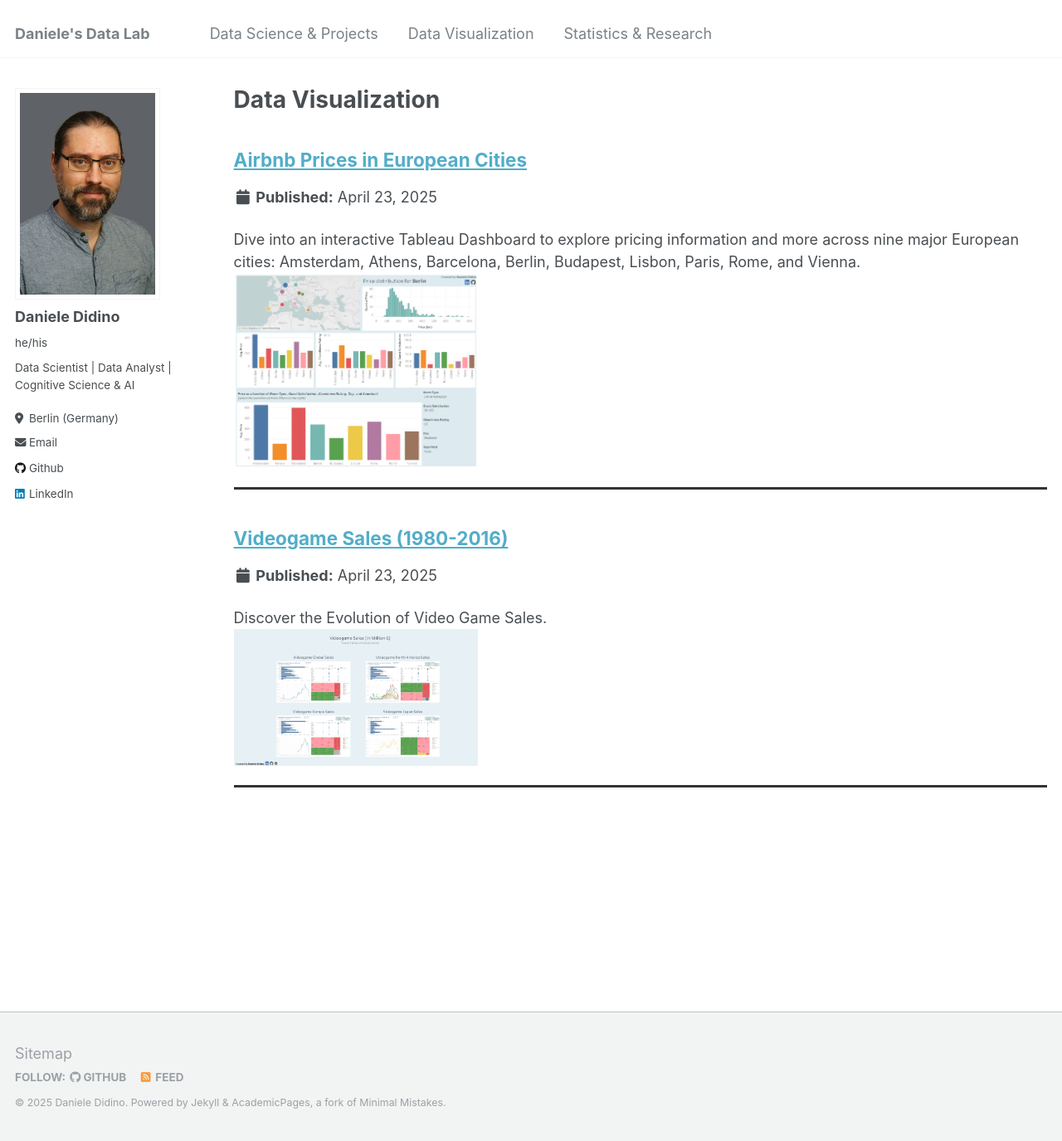
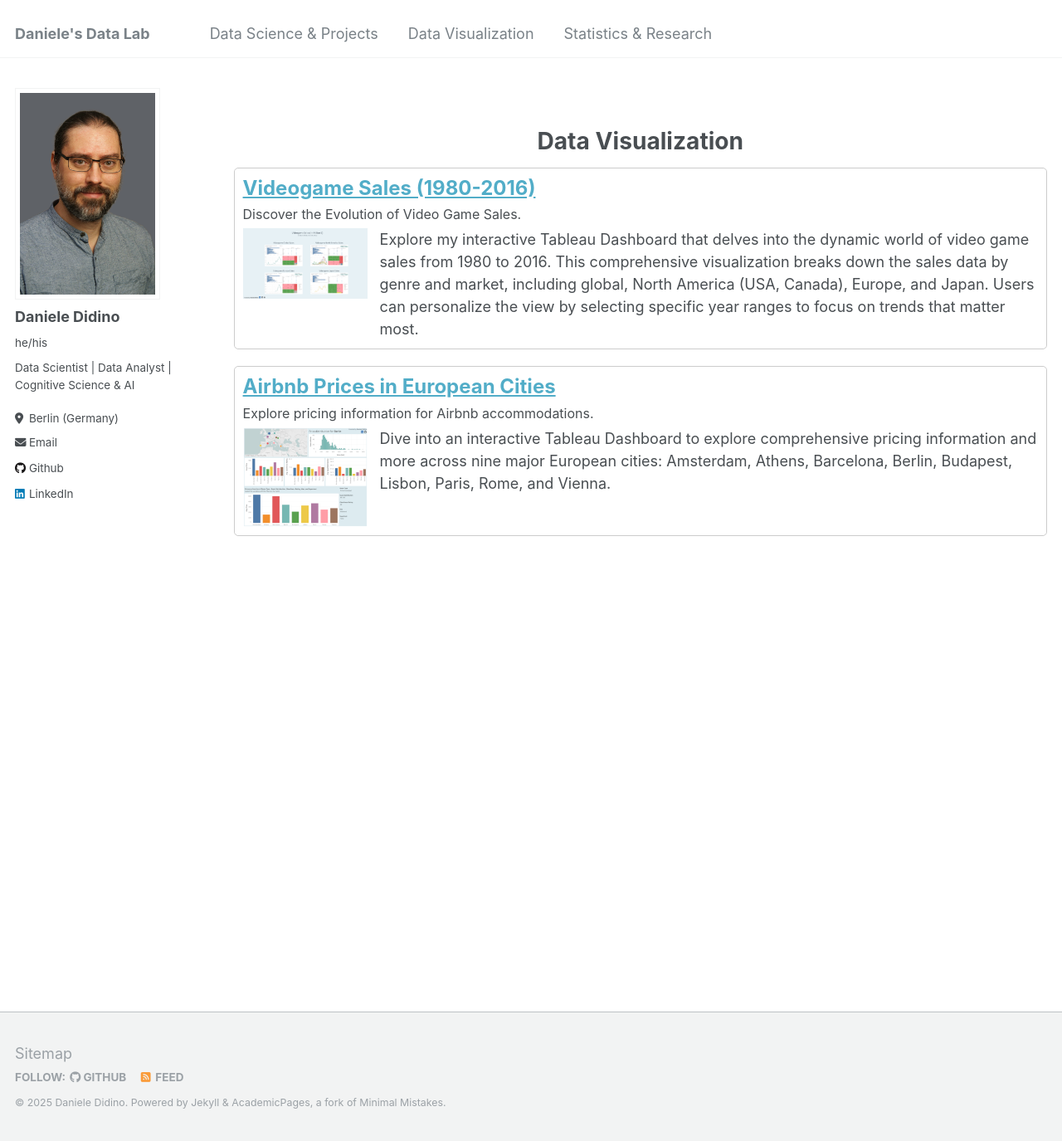
Before and after one commit to DanieleDidino/DanieleDidino.github.io, a Jekyll site: the page built from _pages/data_viz.html, in a window 1280 px wide and 1375 px high. Shown: the whole window at 83% size. Built offline with Jekyll 4.4.1, drawn with Linux system fonts in a browser that asks for light colours.

Commit message:
edit ddata viz page

```diff
--- a/_pages/data_viz.html
+++ b/_pages/data_viz.html
@@ -1,14 +1,99 @@
 ---
 layout: archive
-title: "Data Visualization"
 permalink: /data_viz/
 author_profile: true
 ---
 
+<!-- ---                         -->
+<!-- layout: archive             -->
+<!-- title: "Data Visualization" -->
+<!-- permalink: /data_viz/       -->
+<!-- author_profile: true        -->
+<!-- ---                         -->
+
+<head>
+  <link rel="icon" href="/assets/favicon.jpg" type="image/x-icon">
+</head>
+
 {% include base_path %}
 
+<style>
+  h1 {
+    text-align: center;
+  }
+  .project {
+      margin-bottom: 20px;
+      padding: 10px;
+      border: 1px solid #ccc;
+      border-radius: 5px;
+  }
+  .project-title {
+      font-size: 24px;
+      margin: 0;
+  }
+  .project-description {
+      font-size: 16px;
+      margin: 5px 0;
+  }
+  .project-body {
+      display: flex;
+      align-items: flex-start;
+  }
+  .project-body img {
+      max-width: 150px;
+      margin-right: 15px;
+  }
+  .project-body p {
+      margin: 0;
+  }
+  hr {
+    height:3px;
+    border:none;
+    color:#333;
+    background-color:#333;
+    border-top: 1px solid #ccc;
+    margin: 20px 0;
+  }
+</style>
 
-{% for post in site.data_viz %}
-  {% include archive-single.html %}
-  <hr style="height:3px; border:none; color:#333; background-color:#333;"> <!-- Add a horizontal line between sections -->
-{% endfor %}
+<!-- {% for post in site.data_viz %}                                            -->
+<!--   {% include archive-single.html %}                                        -->
+<!--   <hr style="height:3px; border:none; color:#333; background-color:#333;"> --> <!-- Add a horizontal line between sections -->
+<!-- {% endfor %}                                                               -->
+
+<h1 align="left">
+  <br>Data Visualization</br>
+</h1>
+
+<!-- Videogame Sales (1980-2016) -->
+<div class="project">
+  <h2 class="project-title">
+      <a href="../data_viz/videogame_sales/" target="_self">Videogame Sales (1980-2016)</i></a>
+  </h2>
+  <p class="project-description">Discover the Evolution of Video Game Sales.</i></p>
+  <div class="project-body">
+      <img src="/images/dashboard-videogame_sales.png" alt="Dashboard Videogame Sales" width="300">
+      <p>
+        Explore my interactive Tableau Dashboard that delves into the dynamic world of video game
+        sales from 1980 to 2016. This comprehensive visualization breaks down the sales data by
+        genre and market, including global, North America (USA, Canada), Europe, and Japan. Users
+        can personalize the view by selecting specific year ranges to focus on trends that matter most.
+      </p>
+  </div>
+</div>
+
+<!-- Airbnb Prices in European Cities -->
+<div class="project">
+  <h2 class="project-title">
+      <a href="../data_viz/airbnb_europe/" target="_self">Airbnb Prices in European Cities</i></a>
+  </h2>
+  <p class="project-description">Explore pricing information for Airbnb accommodations.</i></p>
+  <div class="project-body">
+      <img src="/images/dashboard-airbnb.png" alt="Dashboard Airbnb" width="300">
+      <p>
+        Dive into an interactive Tableau Dashboard to explore comprehensive pricing information and
+        more across nine major European cities: Amsterdam, Athens, Barcelona, Berlin, Budapest,
+        Lisbon, Paris, Rome, and Vienna.
+      </p>
+  </div>
+</div>
```
